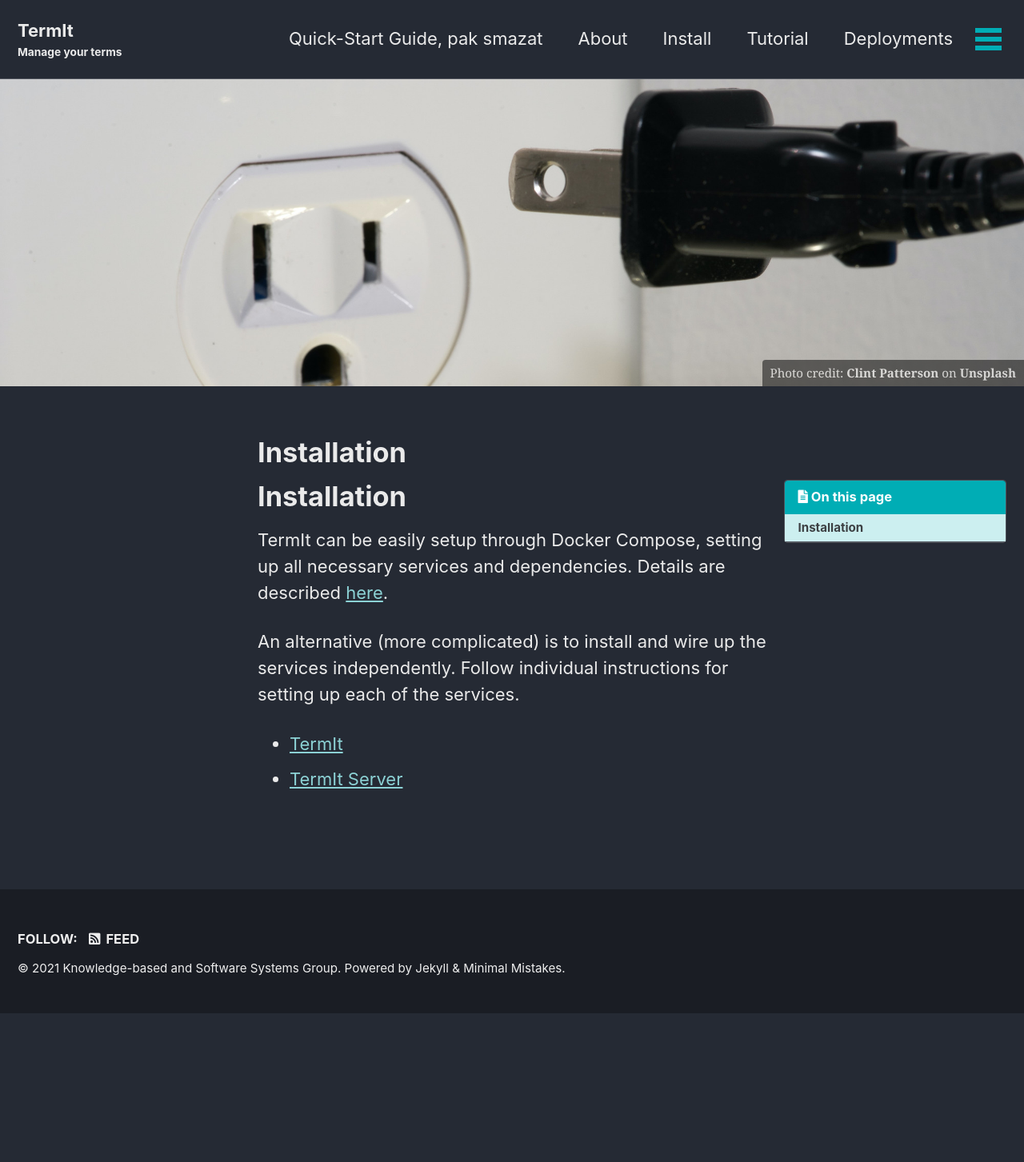
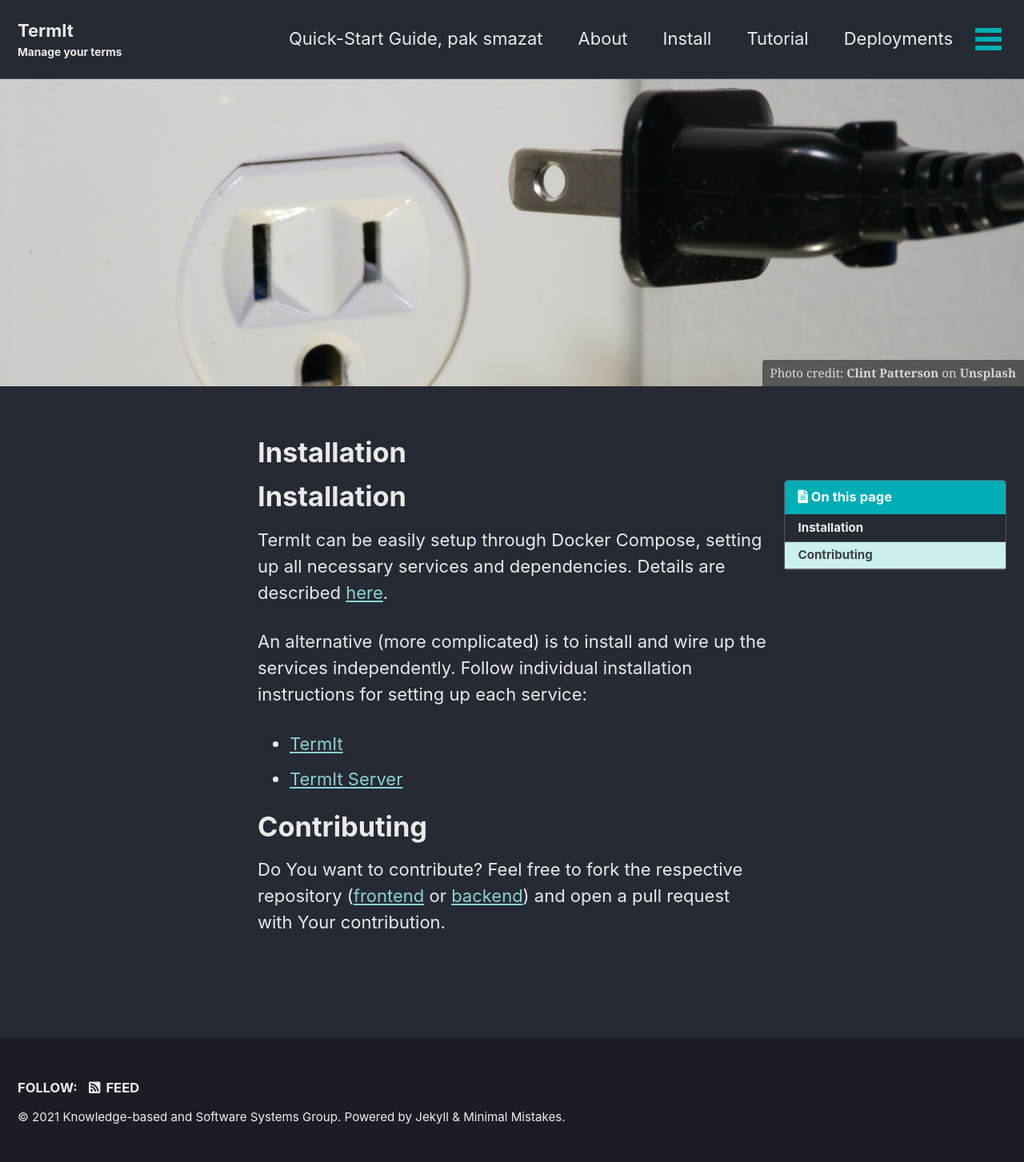
Before and after one commit to kbss-cvut/termit-web, a Jekyll site: the page built from _pages/install.markdown, in a window 1280 px wide. Shown: the whole page at 80% size. Built offline with Jekyll 4.4.1, drawn with Linux system fonts in a browser that asks for light colours; cached includes are drawn as plain includes; our own code applies the rules of GitHub Pages for plain Markdown files; before the commit the page ends 1267 px from its top, so only the background shows below that.

Commit message:
[#2] Basic info about installation

```diff
--- a/_pages/install.markdown
+++ b/_pages/install.markdown
@@ -15,6 +15,10 @@ header:
 
 TermIt can be easily setup through Docker Compose, setting up all necessary services and dependencies. Details are described [here](https://github.com/kbss-cvut/termit-docker).
 
-An alternative (more complicated) is to install and wire up the services independently. Follow individual instructions for setting up each of the services.
+An alternative (more complicated) is to install and wire up the services independently. Follow individual installation instructions for setting up each service:
 - [TermIt](https://github.com/kbss-cvut/termit-ui)
 - [TermIt Server](https://github.com/kbss-cvut/termit)
+
+# Contributing
+
+Do You want to contribute? Feel free to fork the respective repository ([frontend](https://github.com/kbss-cvut/termit-ui) or [backend](https://github.com/kbss-cvut/termit)) and open a pull request with Your contribution.
```
